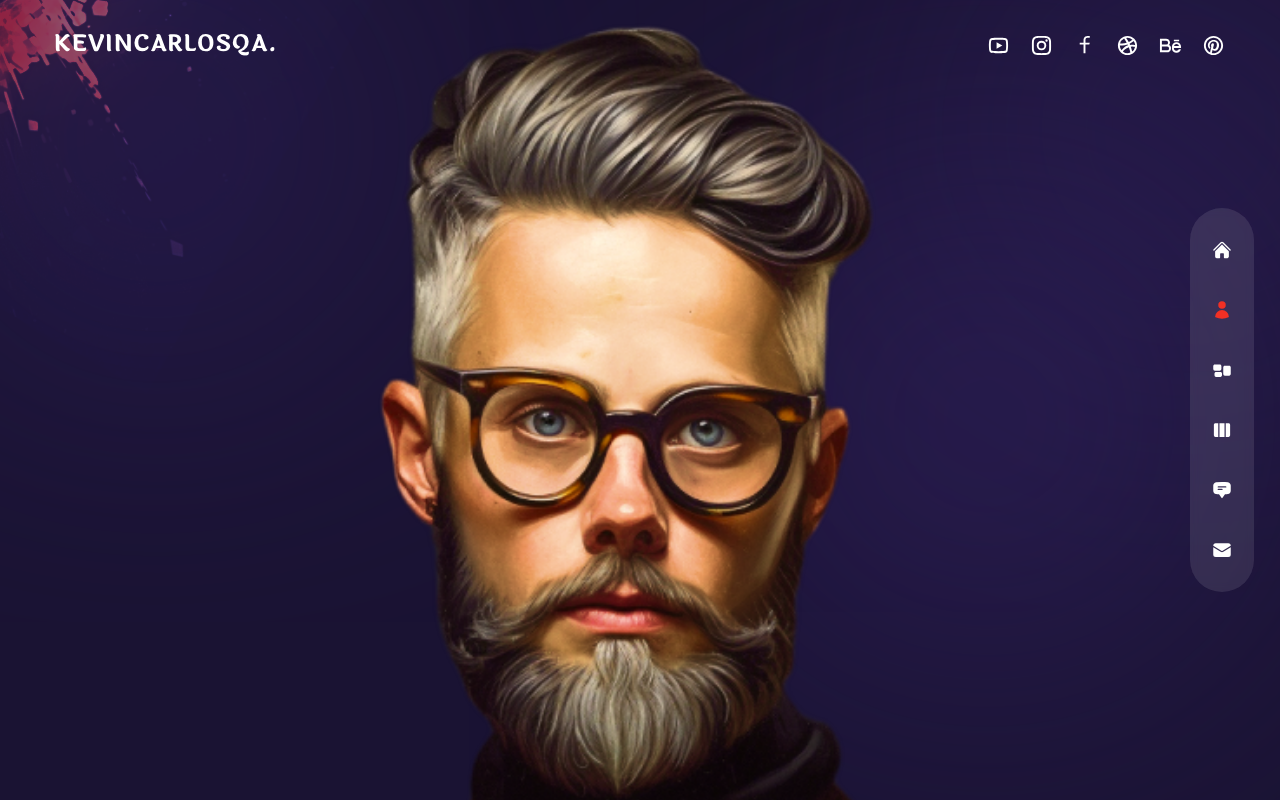
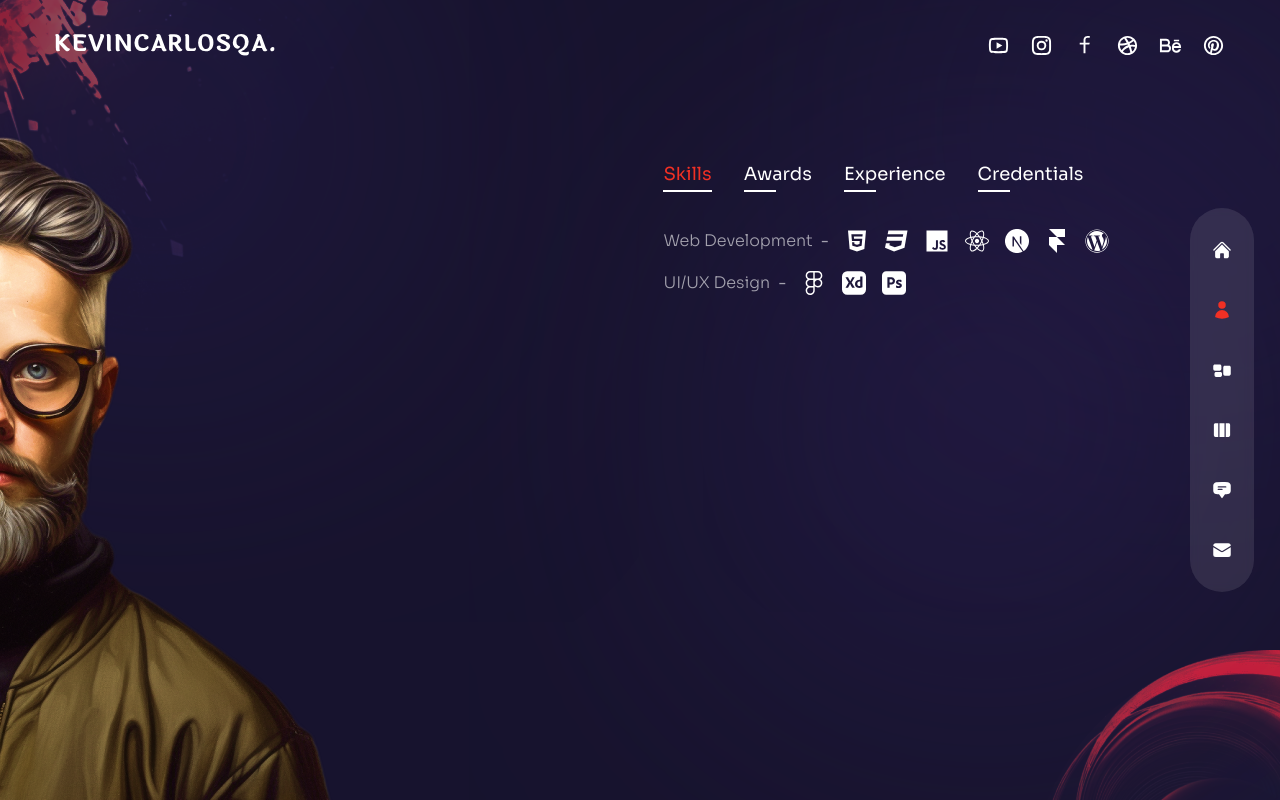
Before and after one commit to Kevincarlosqa/Portfolio, a Next.js app: page /about in a window 1280 px wide. Built offline with nearby package versions, Linux system fonts and the light colour scheme.

Commit message:
add: data to About

```diff
--- a/components/Circles.js
+++ b/components/Circles.js
@@ -3,7 +3,10 @@
 
 const Circles = () => {
   return (
-    <div>
+    <div
+      className="w-[200px] xl:w-[300px] absolute -right-16 -bottom-2
+    mix-blend-color-dodge animate-pulse duration-75 z-10"
+    >
       <Image
         src="/circles.png"
         width={260}
--- a/pages/about/index.js
+++ b/pages/about/index.js
@@ -1,4 +1,8 @@
 import React, { useState } from "react";
+
+// framer motion
+import { motion } from "framer-motion";
+import { fadeIn } from "../../variants";
 
 // icons
 import {
@@ -95,9 +99,67 @@
 const About = () => {
   const [index, setIndex] = useState(0);
   return (
-    <div>
-      <Avatar />
+    <div className="h-full bg-primary/30 py-32 text-center xl:text-left">
       <Circles />
+      {/* avatar img */}
+      <motion.div
+        variants={fadeIn("right", 0.2)}
+        initial="hidden"
+        animate="show"
+        exit="hidden"
+        className="hidden xl:flex absolute bottom-0 -left-[370px]"
+      >
+        <Avatar />
+      </motion.div>
+      <div
+        className="container mx-auto h-full flex flex-col items-center
+        xl:flex-row gap-x-6"
+      >
+        <div className="flex-1 flex flex-col justify-center">text</div>
+        <div className="flex flex-col w-full xl:max-w-[48%] h-[480px]">
+          <div className="flex gap-x-4 xl:gap-x-8 mx-auto xl:mx-0 mb-4">
+            {aboutData.map((item, itemIndex) => (
+              <div
+                key={itemIndex}
+                className={`${
+                  index === itemIndex &&
+                  "text-accent after:w-[100%] after:bg-accent after:transition-all after:duration-300"
+                } cursor-pointer capitalize
+              xl:text-lg relative after:w-8 after:h-[2px] after:bg-white
+              after:absolute after:-bottom-1 after:left-0`}
+                onClick={() => setIndex(itemIndex)}
+              >
+                {item.title}
+              </div>
+            ))}
+          </div>
+          <div
+            className="py-2 xl:py-6 flex flex-col gap-y-2 xl:gap-y-4
+            items-center xl:items-start"
+          >
+            {aboutData[index].info.map((item, itemIndex) => (
+              <div
+                key={itemIndex}
+                className="flex-1 flex flex-col md:flex-row
+              max-w-max gap-x-2 items-center text-white/60"
+              >
+                {/* title */}
+                <div className="font-light mb-2 md:mb-0">{item.title}</div>
+                <div className="hidden md:flex">-</div>
+                <div>{item.stage}</div>
+                <div className="flex gap-x-4">
+                  {/* icons */}
+                  {item.icons?.map((icon, itemIndex) => (
+                    <div key={itemIndex} className="text-2xl text-white">
+                      {icon}
+                    </div>
+                  ))}
+                </div>
+              </div>
+            ))}
+          </div>
+        </div>
+      </div>
     </div>
   );
 };
```
